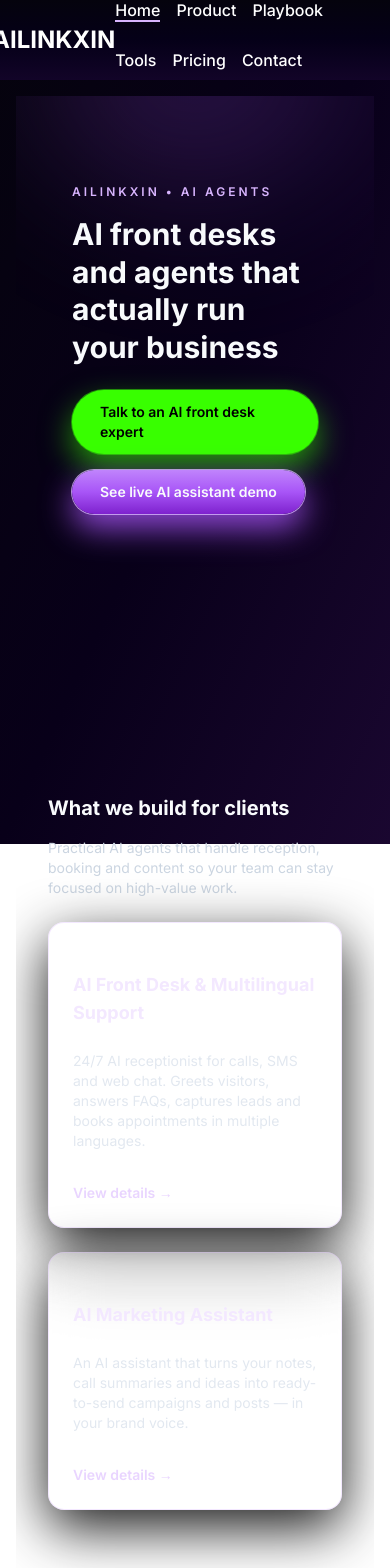
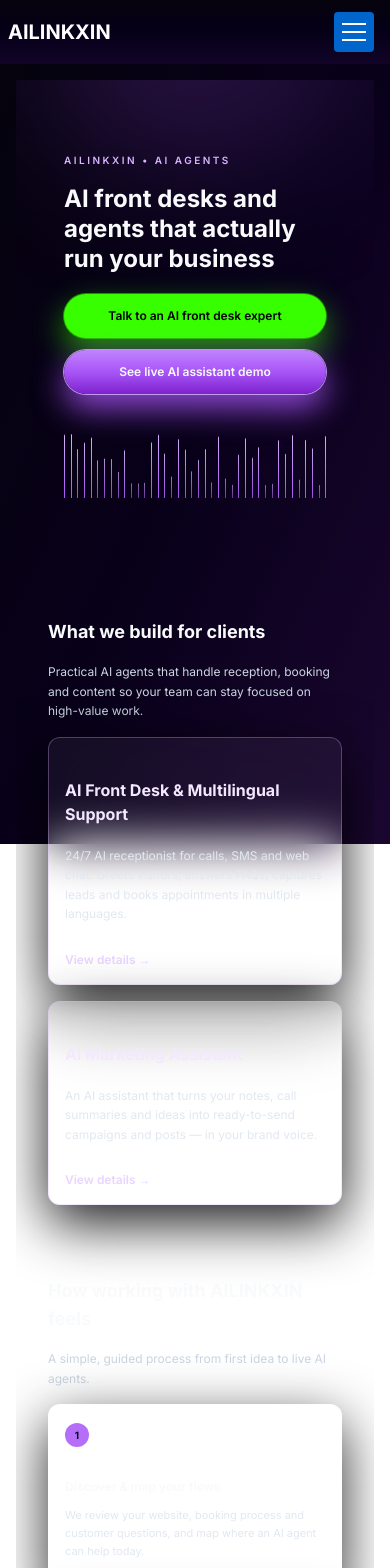
Before and after one commit to loveai77777/aiLinkxin-20251207, a Next.js app: page / in a window 390 px wide. Shown: the top 1568 px of the page. Built offline with nearby package versions, Linux system fonts and the light colour scheme.

Commit message:
优化移动端响应式布局：添加汉堡菜单、优化按钮和文字排版、增强触摸交互

```diff
--- a/app/globals.css
+++ b/app/globals.css
@@ -43,6 +43,17 @@
 body {
   max-width: 100vw;
   overflow-x: hidden;
+  -webkit-font-smoothing: antialiased;
+  -moz-osx-font-smoothing: grayscale;
+}
+
+/* 优化移动端触摸交互 */
+* {
+  -webkit-tap-highlight-color: transparent;
+}
+
+.touch-manipulation {
+  touch-action: manipulation;
 }
 
 body {
--- a/app/page.tsx
+++ b/app/page.tsx
@@ -9,36 +9,38 @@
       {/* Full-screen dark gradient background */}
       <div className="fixed inset-0 -z-10 bg-gradient-to-br from-[#05030d] via-[#080019] to-[#1a0730]" />
 
-      <div className="mx-auto flex max-w-6xl flex-col gap-16 px-4 pt-8 pb-16 md:pt-10 md:pb-20">
+      <div className="mx-auto flex max-w-6xl flex-col gap-10 sm:gap-12 md:gap-16 px-4 sm:px-6 pt-6 sm:pt-8 pb-12 sm:pb-16 md:pt-10 md:pb-20">
         {/* HERO */}
         <section className="relative">
           {/* Purple glow behind hero card */}
           <div className="pointer-events-none absolute -inset-x-24 -top-32 -z-10 h-80 bg-[radial-gradient(circle_at_top,_rgba(168,85,247,0.35),_transparent_60%)] blur-3xl" />
 
-          <div className="px-6 py-10 md:px-12 md:py-14">
-            <p className="text-xs font-semibold uppercase tracking-[0.25em] text-purple-300">
+          <div className="px-4 sm:px-6 py-8 sm:py-10 md:px-12 md:py-14">
+            <p className="text-[10px] sm:text-xs font-semibold uppercase tracking-[0.25em] text-purple-300">
               AILINKXIN • AI AGENTS
             </p>
-            <h1 className="mt-3 text-3xl font-bold leading-tight md:text-4xl lg:text-5xl">
+            <h1 className="mt-2 sm:mt-3 text-2xl sm:text-3xl font-bold leading-tight md:text-4xl lg:text-5xl">
               AI front desks and agents that actually run your business
             </h1>
 
-            <div className="mt-6 flex flex-wrap gap-4">
+            <div className="mt-5 sm:mt-6 flex flex-col sm:flex-row flex-wrap gap-3 sm:gap-4">
               {/* Primary green 3D glowing button */}
               <Link
                 href="/contact"
                 prefetch={true}
                 className="inline-flex items-center justify-center rounded-full
                            bg-[#38FF00]
-                           px-7 py-3 text-sm font-semibold text-black
+                           px-5 sm:px-7 py-2.5 sm:py-3 text-xs sm:text-sm font-semibold text-black
                            shadow-[0_14px_32px_rgba(56,255,0,0.6)]
                            ring-1 ring-[#38FF00]/50
                            transition-all duration-200
                            hover:-translate-y-[2px]
                            hover:shadow-[0_0_40px_rgba(56,255,0,0.8)]
-                           active:translate-y-[0.5px]
+                           active:translate-y-[0.5px] active:scale-95
                            active:shadow-[0_10px_24px_rgba(56,255,0,0.5)]
-                           pointer-events-auto relative z-10"
+                           pointer-events-auto relative z-10 touch-manipulation
+                           min-h-[44px] sm:min-h-[48px]"
+                style={{ WebkitTapHighlightColor: "transparent" }}
               >
                 Talk to an AI front desk expert
               </Link>
@@ -49,70 +51,74 @@
                 prefetch={true}
                 className="inline-flex items-center justify-center rounded-full
                            bg-gradient-to-b from-purple-400 via-purple-500 to-purple-700
-                           px-7 py-3 text-sm font-semibold text-slate-50
+                           px-5 sm:px-7 py-2.5 sm:py-3 text-xs sm:text-sm font-semibold text-slate-50
                            shadow-[0_14px_32px_rgba(168,85,247,0.85)]
                            ring-1 ring-purple-300/80
                            transition-all duration-200
                            hover:-translate-y-[2px]
                            hover:shadow-[0_0_40px_rgba(168,85,247,0.95)]
-                           active:translate-y-[0.5px]
+                           active:translate-y-[0.5px] active:scale-95
                            active:shadow-[0_10px_24px_rgba(168,85,247,0.6)]
-                           pointer-events-auto relative z-10"
+                           pointer-events-auto relative z-10 touch-manipulation
+                           min-h-[44px] sm:min-h-[48px]"
+                style={{ WebkitTapHighlightColor: "transparent" }}
               >
                 See live AI assistant demo
               </Link>
             </div>
 
             {/* Sound Wave Animation */}
-            <div className="mt-16">
+            <div className="mt-10 sm:mt-12 md:mt-16">
               <SoundWaveAnimation />
             </div>
           </div>
         </section>
 
         {/* WHAT WE BUILD */}
-        <section className="space-y-6">
-          <div className="space-y-2">
-            <h2 className="text-xl font-bold md:text-2xl">
+        <section className="space-y-4 sm:space-y-6">
+          <div className="space-y-1.5 sm:space-y-2">
+            <h2 className="text-lg sm:text-xl font-bold md:text-2xl">
               What we build for clients
             </h2>
-            <p className="text-sm text-slate-300 md:text-base">
+            <p className="text-xs sm:text-sm text-slate-300 md:text-base leading-relaxed">
               Practical AI agents that handle reception, booking and content so
               your team can stay focused on high-value work.
             </p>
           </div>
 
-          <div className="grid gap-6 md:grid-cols-2">
+          <div className="grid gap-4 sm:gap-6 md:grid-cols-2">
             {/* Card 1 */}
-            <div className="flex flex-col rounded-2xl border border-purple-300/30 bg-white/5 p-6 shadow-[0_18px_55px_rgba(0,0,0,0.9)] backdrop-blur-xl relative">
-              <h3 className="text-lg font-bold text-purple-100">
+            <div className="flex flex-col rounded-xl sm:rounded-2xl border border-purple-300/30 bg-white/5 p-4 sm:p-6 shadow-[0_18px_55px_rgba(0,0,0,0.9)] backdrop-blur-xl relative">
+              <h3 className="text-base sm:text-lg font-bold text-purple-100">
                 AI Front Desk &amp; Multilingual Support
               </h3>
-              <p className="mt-3 text-sm text-slate-200">
+              <p className="mt-2 sm:mt-3 text-xs sm:text-sm text-slate-200 leading-relaxed">
                 24/7 AI receptionist for calls, SMS and web chat. Greets
                 visitors, answers FAQs, captures leads and books appointments in
                 multiple languages.
               </p>
               <Link
                 href="/solutions"
-                className="mt-4 inline-flex text-sm font-semibold text-purple-200 hover:text-purple-100 relative z-20 cursor-pointer"
+                className="mt-3 sm:mt-4 inline-flex text-xs sm:text-sm font-semibold text-purple-200 hover:text-purple-100 relative z-20 cursor-pointer touch-manipulation active:scale-95"
+                style={{ WebkitTapHighlightColor: "transparent" }}
               >
                 View details →
               </Link>
             </div>
 
             {/* Card 2 */}
-            <div className="flex flex-col rounded-2xl border border-purple-300/30 bg-white/5 p-6 shadow-[0_18px_55px_rgba(0,0,0,0.9)] backdrop-blur-xl relative">
-              <h3 className="text-lg font-bold text-purple-100">
+            <div className="flex flex-col rounded-xl sm:rounded-2xl border border-purple-300/30 bg-white/5 p-4 sm:p-6 shadow-[0_18px_55px_rgba(0,0,0,0.9)] backdrop-blur-xl relative">
+              <h3 className="text-base sm:text-lg font-bold text-purple-100">
                 AI Marketing Assistant
               </h3>
-              <p className="mt-3 text-sm text-slate-200">
+              <p className="mt-2 sm:mt-3 text-xs sm:text-sm text-slate-200 leading-relaxed">
                 An AI assistant that turns your notes, call summaries and ideas
                 into ready-to-send campaigns and posts — in your brand voice.
               </p>
               <Link
                 href="/solutions"
-                className="mt-4 inline-flex text-sm font-semibold text-purple-200 hover:text-purple-100 relative z-20 cursor-pointer"
+                className="mt-3 sm:mt-4 inline-flex text-xs sm:text-sm font-semibold text-purple-200 hover:text-purple-100 relative z-20 cursor-pointer touch-manipulation active:scale-95"
+                style={{ WebkitTapHighlightColor: "transparent" }}
               >
                 View details →
               </Link>
@@ -121,16 +127,16 @@
         </section>
 
         {/* HOW IT WORKS */}
-        <section className="space-y-6">
-          <div className="space-y-2">
-            <h2 className="text-xl font-bold md:text-2xl">
+        <section className="space-y-4 sm:space-y-6">
+          <div className="space-y-1.5 sm:space-y-2">
+            <h2 className="text-lg sm:text-xl font-bold md:text-2xl">
               How working with AILINKXIN feels
             </h2>
-            <p className="text-sm text-slate-300 md:text-base">
+            <p className="text-xs sm:text-sm text-slate-300 md:text-base leading-relaxed">
               A simple, guided process from first idea to live AI agents.
             </p>
           </div>
-          <div className="grid gap-4 md:grid-cols-3">
+          <div className="grid gap-3 sm:gap-4 md:grid-cols-3">
             {[
               {
                 step: "1",
@@ -153,15 +159,15 @@
             ].map((item) => (
               <div
                 key={item.step}
-                className="rounded-2xl border border-white/15 bg-white/5 p-5 shadow-[0_18px_55px_rgba(0,0,0,0.85)] backdrop-blur-xl"
+                className="rounded-xl sm:rounded-2xl border border-white/15 bg-white/5 p-4 sm:p-5 shadow-[0_18px_55px_rgba(0,0,0,0.85)] backdrop-blur-xl"
               >
-                <div className="mb-3 inline-flex h-7 w-7 items-center justify-center rounded-full bg-purple-500/85 text-xs font-bold text-slate-950">
+                <div className="mb-2 sm:mb-3 inline-flex h-6 w-6 sm:h-7 sm:w-7 items-center justify-center rounded-full bg-purple-500/85 text-[10px] sm:text-xs font-bold text-slate-950">
                   {item.step}
                 </div>
-                <h3 className="text-sm font-bold md:text-base">
+                <h3 className="text-xs sm:text-sm font-bold md:text-base">
                   {item.title}
                 </h3>
-                <p className="mt-2 text-xs text-slate-200 md:text-sm">
+                <p className="mt-1.5 sm:mt-2 text-[11px] sm:text-xs text-slate-200 md:text-sm leading-relaxed">
                   {item.body}
                 </p>
               </div>
@@ -170,13 +176,13 @@
         </section>
 
         {/* BOTTOM CTA */}
-        <section className="mb-4 rounded-3xl border border-purple-300/40 bg-gradient-to-r from-purple-600/60 via-purple-500/50 to-[#38FF00]/50 p-[1px] shadow-[0_26px_80px_rgba(0,0,0,0.95)]">
-          <div className="flex flex-col items-start justify-between gap-4 rounded-3xl bg-slate-950/85 px-6 py-6 backdrop-blur-xl md:flex-row md:items-center md:px-10 md:py-8">
+        <section className="mb-4 rounded-2xl sm:rounded-3xl border border-purple-300/40 bg-gradient-to-r from-purple-600/60 via-purple-500/50 to-[#38FF00]/50 p-[1px] shadow-[0_26px_80px_rgba(0,0,0,0.95)]">
+          <div className="flex flex-col items-start justify-between gap-4 rounded-2xl sm:rounded-3xl bg-slate-950/85 px-4 sm:px-6 py-5 sm:py-6 backdrop-blur-xl md:flex-row md:items-center md:px-10 md:py-8">
             <div>
-              <h2 className="text-lg font-bold md:text-xl">
+              <h2 className="text-base sm:text-lg font-bold md:text-xl">
                 Ready to explore your own AI front desk?
               </h2>
-              <p className="mt-2 max-w-xl text-sm text-slate-200">
+              <p className="mt-1.5 sm:mt-2 max-w-xl text-xs sm:text-sm text-slate-200 leading-relaxed">
                 Share your website and booking process. We&apos;ll suggest a simple
                 AI agent that you can launch first — and show you how it can
                 grow with you.
@@ -189,15 +195,17 @@
               prefetch={true}
               className="inline-flex items-center justify-center rounded-full
                          bg-[#38FF00]
-                         px-7 py-3 text-sm font-semibold text-black
+                         px-5 sm:px-7 py-2.5 sm:py-3 text-xs sm:text-sm font-semibold text-black
                          shadow-[0_14px_32px_rgba(56,255,0,0.6)]
                          ring-1 ring-[#38FF00]/50
                          transition-all duration-200
                          hover:-translate-y-[2px]
                          hover:shadow-[0_0_40px_rgba(56,255,0,0.8)]
-                         active:translate-y-[0.5px]
+                         active:translate-y-[0.5px] active:scale-95
                          active:shadow-[0_10px_24px_rgba(56,255,0,0.5)]
-                         pointer-events-auto relative z-10"
+                         pointer-events-auto relative z-10 touch-manipulation w-full sm:w-auto
+                         min-h-[44px] sm:min-h-[48px] justify-center"
+              style={{ WebkitTapHighlightColor: "transparent" }}
             >
               Send us your website
             </Link>
--- a/components/Layout/Header.tsx
+++ b/components/Layout/Header.tsx
@@ -2,7 +2,7 @@
 
 import Link from "next/link";
 import { usePathname } from "next/navigation";
-import { memo } from "react";
+import { memo, useState, useEffect } from "react";
 
 interface NavItem {
   href: string;
@@ -19,10 +19,27 @@
 ];
 
 function Header() {
-  // ① 拿到当前路径，例如 "/"、"/solutions"、"/playbook/xxx"
   const pathname = usePathname();
   const isHomePage = pathname === "/";
   const isPlaybookPage = pathname.startsWith("/playbook");
+  const [isMobileMenuOpen, setIsMobileMenuOpen] = useState(false);
+
+  // 关闭菜单当路径改变时
+  useEffect(() => {
+    setIsMobileMenuOpen(false);
+  }, [pathname]);
+
+  // 阻止背景滚动当菜单打开时
+  useEffect(() => {
+    if (isMobileMenuOpen) {
+      document.body.style.overflow = "hidden";
+    } else {
+      document.body.style.overflow = "unset";
+    }
+    return () => {
+      document.body.style.overflow = "unset";
+    };
+  }, [isMobileMenuOpen]);
 
   return (
     <header
@@ -35,11 +52,11 @@
           : "bg-white border-b border-gray-200 z-50"
       }
     >
-      <div className="mx-auto flex h-20 max-w-4xl items-center justify-between pl-2 pr-6">
+      <div className="mx-auto flex h-16 md:h-20 max-w-4xl items-center justify-between px-4 md:pl-2 md:pr-6">
         {/* 左侧品牌区域 */}
-        <div className="brand -ml-4">
+        <div className="brand -ml-2 md:-ml-4">
           <Link href="/" prefetch={true} className="brand-link flex flex-col" aria-label="AILINKXIN Home">
-            <span className={`text-2xl md:text-3xl font-bold ${
+            <span className={`text-xl sm:text-2xl md:text-3xl font-bold ${
               isHomePage || isPlaybookPage ? "text-white" : "text-gray-900"
             }`}>
               AILINKXIN
@@ -47,15 +64,14 @@
           </Link>
         </div>
 
-        {/* 右侧导航 */}
-        <nav role="navigation" aria-label="Main navigation">
-          <ul className="flex gap-4 md:gap-6 list-none m-0 p-0 flex-wrap">
+        {/* 桌面端导航 */}
+        <nav role="navigation" aria-label="Main navigation" className="hidden md:block">
+          <ul className="flex gap-4 md:gap-6 list-none m-0 p-0">
             {navigationItems.map((item) => {
-              // ② 当前是否激活（高亮）
               const isActive =
                 item.href === "/"
-                  ? pathname === "/" // Home 只在首页高亮
-                  : pathname.startsWith(item.href); // 其它栏目，子路由也高亮，如 /solutions/xxx
+                  ? pathname === "/"
+                  : pathname.startsWith(item.href);
 
               return (
                 <li key={item.href}>
@@ -78,6 +94,81 @@
             })}
           </ul>
         </nav>
+
+        {/* 移动端汉堡菜单按钮 */}
+        <button
+          type="button"
+          className="md:hidden relative z-50 p-2 touch-manipulation"
+          aria-label="Toggle menu"
+          aria-expanded={isMobileMenuOpen}
+          onClick={() => setIsMobileMenuOpen(!isMobileMenuOpen)}
+          style={{ WebkitTapHighlightColor: "transparent" }}
+        >
+          <div className="w-6 h-6 flex flex-col justify-center gap-1.5">
+            <span
+              className={`block h-0.5 w-6 bg-current transition-all duration-300 ${
+                isHomePage || isPlaybookPage ? "text-white" : "text-gray-900"
+              } ${isMobileMenuOpen ? "rotate-45 translate-y-2" : ""}`}
+            />
+            <span
+              className={`block h-0.5 w-6 bg-current transition-all duration-300 ${
+                isHomePage || isPlaybookPage ? "text-white" : "text-gray-900"
+              } ${isMobileMenuOpen ? "opacity-0" : ""}`}
+            />
+            <span
+              className={`block h-0.5 w-6 bg-current transition-all duration-300 ${
+                isHomePage || isPlaybookPage ? "text-white" : "text-gray-900"
+              } ${isMobileMenuOpen ? "-rotate-45 -translate-y-2" : ""}`}
+            />
+          </div>
+        </button>
+
+        {/* 移动端菜单覆盖层 */}
+        {isMobileMenuOpen && (
+          <>
+            {/* 背景遮罩 */}
+            <div
+              className="fixed inset-0 bg-black/60 z-40 md:hidden"
+              onClick={() => setIsMobileMenuOpen(false)}
+              aria-hidden="true"
+            />
+
+            {/* 滑动菜单 */}
+            <nav
+              role="navigation"
+              aria-label="Mobile navigation"
+              className="fixed top-16 right-0 bottom-0 w-64 bg-gradient-to-b from-[#05030d] via-[#050018] to-[#120428] z-40 md:hidden transform transition-transform duration-300 ease-out shadow-2xl overflow-y-auto"
+            >
+              <ul className="flex flex-col p-6 gap-1">
+                {navigationItems.map((item) => {
+                  const isActive =
+                    item.href === "/"
+                      ? pathname === "/"
+                      : pathname.startsWith(item.href);
+
+                  return (
+                    <li key={item.href}>
+                      <Link
+                        href={item.href}
+                        prefetch={true}
+                        onClick={() => setIsMobileMenuOpen(false)}
+                        className={`block px-4 py-3 text-base font-medium rounded-lg transition-all touch-manipulation active:scale-95 ${
+                          isActive
+                            ? "bg-purple-500/20 text-purple-300 border-l-4 border-purple-300"
+                            : "text-white/90 hover:bg-white/10 hover:text-white"
+                        }`}
+                        aria-current={isActive ? "page" : undefined}
+                        style={{ WebkitTapHighlightColor: "transparent" }}
+                      >
+                        {item.label}
+                      </Link>
+                    </li>
+                  );
+                })}
+              </ul>
+            </nav>
+          </>
+        )}
       </div>
     </header>
   );
```
Also changed, not shown: app/contact/page.tsx (+8 -8 lines), app/solutions/page.tsx (+8 -7 lines), components/CTASection.tsx (+26 -4 lines), components/LeadForm.tsx (+15 -12 lines).
